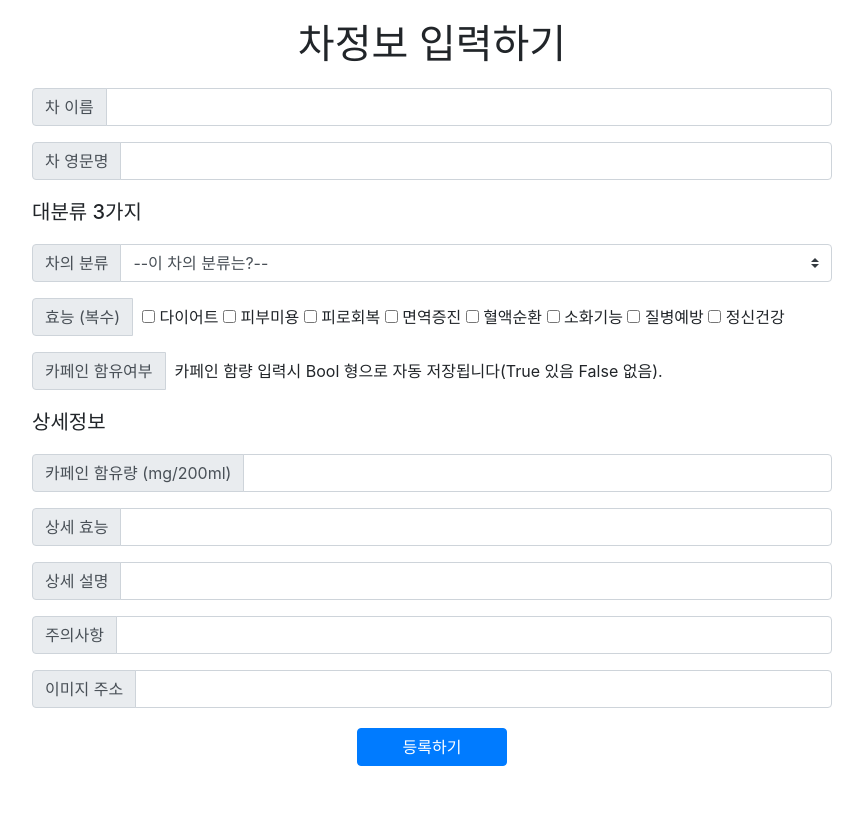
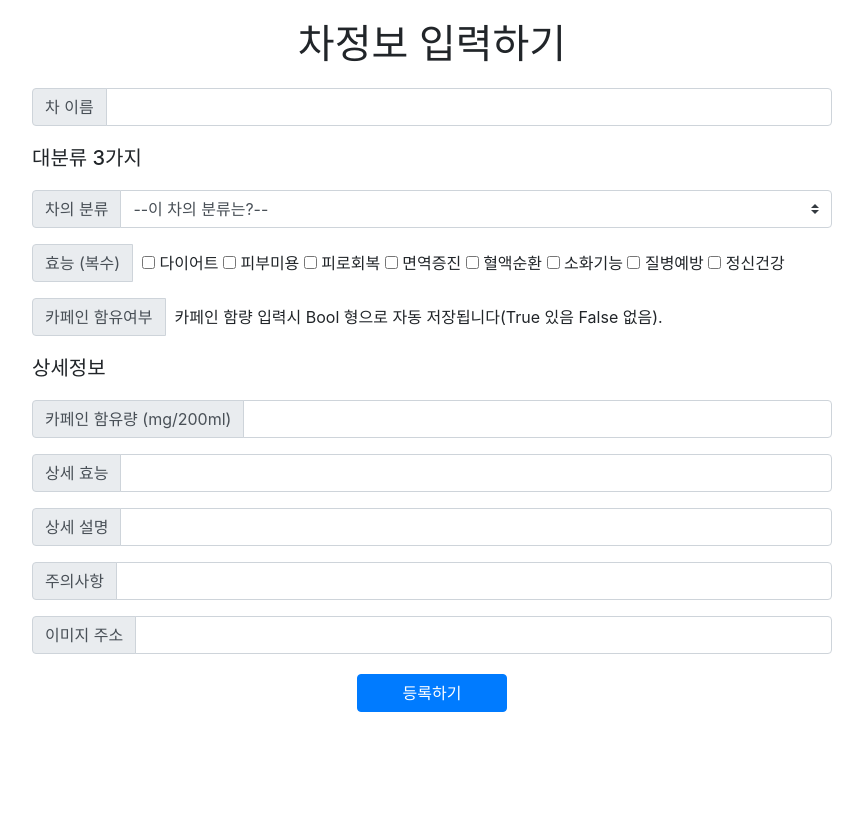
Before and after one commit to Mu-jun/SpartaWebMaking, a Flask app: page /save_tea in a window 1280 px wide. Shown: the whole page, without its empty margins (208-1071 px from the left). After the commit the page ends 712 px from the top, so only its background shows below. Run offline with Flask 2, Linux system fonts and the light colour scheme; some libraries are stand-ins or nearby versions.

Commit message:
입력페이지 영문명 삭제

```diff
--- a/app.py
+++ b/app.py
@@ -54,7 +54,7 @@ def save_tea():
     print(request.is_json)
     tea_receive = request.get_json()
     name_receive = tea_receive['name_give']                     # 차 이름입니다
-    eng_name_receive = tea_receive['eng_name_give']             # (영문)차 이름입니다 - 사용 않아서 주석처리
+    # eng_name_receive = tea_receive['eng_name_give']             # (영문)차 이름입니다 - 사용 않아서 주석처리
     type_receive = tea_receive['type_give']                     # 대분류1 종류
     eng_type_receive = tea_receive['eng_type_give']             # 대분류1 (영문)종류 - 종류 선택시 자동 입력
     benefit_receive = tea_receive['benefit_give']               # 대분류2 효능
@@ -67,7 +67,7 @@ def save_tea():
 
     doc = {
         'name': name_receive,
-        'eng_name': eng_name_receive,
+         # 'eng_name': eng_name_receive,
         'type': type_receive,
         'eng_type': eng_type_receive,
         'benefit': benefit_receive,
@@ -105,9 +105,6 @@ def read_mongo():
     # df_all : Pandas(패키지)로 데이터프레임 형태를 만들어, DB 전체를 불러온다.
     df_all = pd.DataFrame(list(db.tealist.find({}, {'_id': False})))
     selector_receive = request.get_json()
-
-    print (selector_receive)
-
     type_receive = selector_receive['type_give']
     benefit_receive = selector_receive['benefit_give']
     caffeineOX_receive = selector_receive['caffeineOX_give']
@@ -116,17 +113,11 @@ def read_mongo():
     df_type = df_all.loc[df_all['type'].isin(type_receive)]
     df_type.head()
 
-    # df_benefit = df_type.loc[df_type['benefit'].str.contains(benefit_receive)]
-    # df_benefit()
-    # 위와 같이 작성할 경우, TypeError: unhashable type: 'list' 라는 에러가 발생한다.
-    # 즉 .isin은 DataFrame 내에서 type 열을 선택하여, type_receive라는 list 내의 값들 중 한 가지를 갖는 행들을 알아서 비교하고 찾아주지만,
-    # .str.contains는 DataFrame 내의 benefit 열을 선택하여, "하나의 string"을 포함하는 행만을 찾아줄 수 있다.
-
+    # df_benefit : type 으로 걸러낸 데이터프레임(df_type) 중에서, benefit이 맞는 정보들만 받아서 새로운 데이터프레임을 만든다.
     # benequery : 데이터프레임에서 어떤 조건으로 검색할지 query문을 만들어주기 위한 문자 함수이다.
     # 입력받는 효능의 갯수가 불확실한 상황에서, DB상의 "효능"란에 입력받은 값이 '포함' 되는지를 비교할 기능을 찾지 못했다.
     # 우리가 입력받은 효능 값의 개수만큼 for 문을 돌려서 아래와 같이 query 문을 만들었다.
     # 예시: (@df_type['benefit'].str.contains ('다이어트')) or (@df_type['benefit'].str.contains('피부미용'))
-
     benequery = f"(@df_type['benefit'].str.contains ('"
     for i in range(len(benefit_receive)):
         if i < len(benefit_receive) - 1:
@@ -134,8 +125,6 @@ def read_mongo():
         else:
             benequery += benefit_receive[i] + f"'))"
     print(benequery)
-
-    # df_benefit : type 으로 걸러낸 데이터프레임(df_type) 중에서, benefit이 맞는 정보들만 받아서 새로운 데이터프레임을 만든다.
     df_benefit = df_type.query(benequery)
     df_benefit.head()
 
@@ -148,11 +137,9 @@ def read_mongo():
 
     return jsonify({'find_teas': find_list})
 
-
 @app.route('/recommend')  # 검색창 부분 건드리지 않으려고 우선 따로 만들어봄, 병합시 삭제 또는 수정
 def recommend_page():
     return render_template('recommend_tea.html')
-
 
 # ***************************************************************************************************
 
--- a/templates/save_tea.html
+++ b/templates/save_tea.html
@@ -81,13 +81,13 @@
                    aria-describedby="inputGroup-sizing-default">
         </div>
 
-        <div class="input-group mb-3">
+        <!-- <div class="input-group mb-3">
             <div class="input-group-prepend">
                 <span class="input-group-text" id="inputGroup-sizing-default">차 영문명</span>
             </div>
             <input type="text" id="eng_name" class="form-control" aria-label="Default"
                    aria-describedby="inputGroup-sizing-default">
-        </div>
+        </div> -->
 
         <div class="smalltitle"><h5>대분류 3가지</h5></div>
 
@@ -215,7 +215,7 @@ function save_tea() {
         }
 
         let name = $('#name').val()                         /* 차이름 */
-        let eng_name = $('#eng_name').val()                 /* 영문명 */
+        /* let eng_name = $('#eng_name').val()                 영문명 */
         let benefit = result                                /* 효능 */
         let caffeine = $('#caffeine').val()                 /* 카페인함유량 */
         var caffeineOX = Boolean(caffeine)                  /* 카페인함유여부 */
@@ -231,7 +231,7 @@ function save_tea() {
             dataType: 'json',
             data: JSON.stringify({
                 name_give: name,
-                eng_name_give: eng_name,
+                /* eng_name_give: eng_name, */
                 type_give: type,
                 eng_type_give: eng_type,
                 benefit_give: benefit,
```
